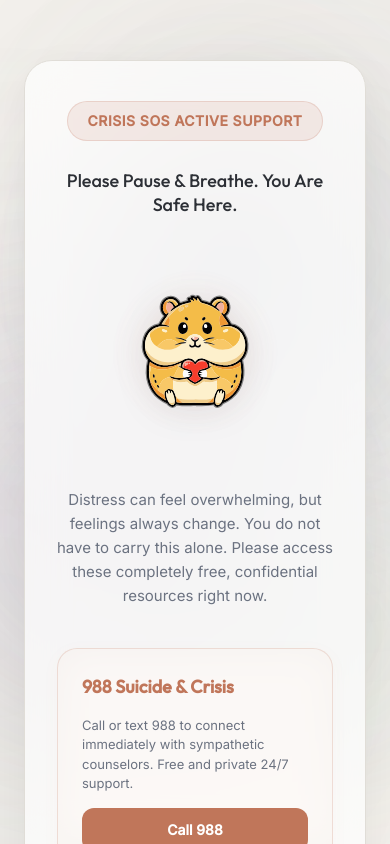
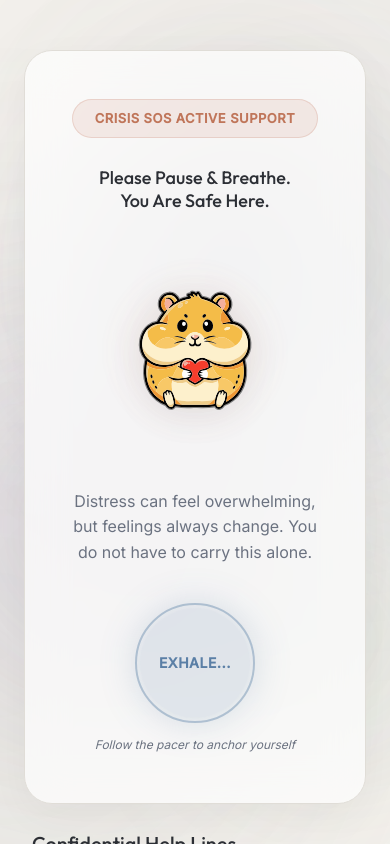
Before and after one commit to RishabhRai280/AI-Driven_Mental_Health_Support, a Next.js app in the folder client/: page /crisis-sos in a window 390 px wide. Built offline with nearby package versions, Linux system fonts and the light colour scheme; no server answers; sample sign-in values are in the browser's storage.

Commit message:
Redesign crisis SOS page to feature a responsive two-column widescreen layout with a live circular breathing pacer

```diff
--- a/client/src/app/(main)/crisis-sos/page.tsx
+++ b/client/src/app/(main)/crisis-sos/page.tsx
@@ -1,10 +1,19 @@
 "use client";
 
-import React from "react";
+import React, { useState, useEffect } from "react";
 import Link from "next/link";
 import Mascot from "../../components/Mascot";
 
 export default function CrisisSOSPage() {
+  const [breathText, setBreathText] = useState("Inhale...");
+
+  useEffect(() => {
+    const interval = setInterval(() => {
+      setBreathText((prev) => (prev === "Inhale..." ? "Exhale..." : "Inhale..."));
+    }, 4000);
+    return () => clearInterval(interval);
+  }, []);
+
   return (
     <div
       style={{
@@ -19,7 +28,7 @@ export default function CrisisSOSPage() {
         display: "flex",
         flexDirection: "column",
         alignItems: "center",
-        padding: "60px 24px",
+        padding: "50px 24px",
       }}
     >
       {/* Background glow spheres for soft visual relief */}
@@ -33,26 +42,34 @@ export default function CrisisSOSPage() {
       <div className="floating-bubble bubble-3" style={{ zIndex: 1 }} />
       <div className="floating-bubble bubble-4" style={{ zIndex: 1 }} />
 
-      {/* Central Calm Glassmorphic Container */}
+      {/* Main Grid Wrapper */}
       <div
-        className="glass-card"
+        className="sos-grid"
         style={{
           width: "100%",
-          maxWidth: "700px",
+          maxWidth: "1150px",
+          position: "relative",
+          zIndex: 10,
+          marginBottom: "40px",
+          animation: "fadeIn 0.5s ease-out",
+        }}
+      >
+        {/* LEFT COLUMN: Calm & Reassurance */}
+        <div
+          className="glass-card left-sos-card"
+          style={{
             display: "flex",
             flexDirection: "column",
             alignItems: "center",
-          gap: "28px",
-          padding: "40px 32px",
+            justifyContent: "center",
+            padding: "48px 40px",
             borderRadius: "28px",
-          boxShadow: "0 12px 40px rgba(0, 0, 0, 0.05)",
+            boxShadow: "0 12px 40px rgba(0, 0, 0, 0.04)",
             border: "1px solid var(--border-light)",
             background: "rgba(255, 255, 255, 0.72)",
             backdropFilter: "blur(20px)",
-          position: "relative",
-          zIndex: 10,
-          marginBottom: "40px",
-          animation: "fadeIn 0.4s ease-out",
+            gap: "28px",
+            textAlign: "center",
           }}
         >
           {/* Urgent header tag */}
@@ -61,9 +78,9 @@ export default function CrisisSOSPage() {
               backgroundColor: "rgba(192, 118, 90, 0.12)",
               border: "1px solid rgba(192, 118, 90, 0.2)",
               color: "var(--color-error)",
-            padding: "8px 20px",
+              padding: "8px 22px",
               borderRadius: "24px",
-            fontSize: "14px",
+              fontSize: "13px",
               fontWeight: "700",
               textTransform: "uppercase",
               letterSpacing: "0.5px",
@@ -74,15 +91,14 @@ export default function CrisisSOSPage() {
 
           <h1
             style={{
-            fontSize: "32px",
-            textAlign: "center",
+              fontSize: "36px",
               fontFamily: "var(--font-header)",
               color: "var(--text-primary)",
               lineHeight: "1.3",
               margin: 0,
             }}
           >
-          Please Pause & Breathe. You Are Safe Here.
+            Please Pause & Breathe.<br />You Are Safe Here.
           </h1>
 
           {/* Empathy Mascot with Pulse Glow */}
@@ -92,75 +108,139 @@ export default function CrisisSOSPage() {
               display: "flex",
               justifyContent: "center",
               alignItems: "center",
-            width: "200px",
-            height: "200px",
-            margin: "8px 0",
+              width: "220px",
+              height: "220px",
             }}
           >
             <div
               style={{
                 position: "absolute",
-              width: "160px",
-              height: "160px",
+                width: "180px",
+                height: "180px",
                 borderRadius: "50%",
                 background: "radial-gradient(circle, rgba(192, 118, 90, 0.25) 0%, rgba(192, 118, 90, 0) 70%)",
-              filter: "blur(10px)",
+                filter: "blur(12px)",
                 animation: "pulseMascotGlow 3s infinite ease-in-out",
               }}
             />
-          <Mascot pose="holding-heart" size={180} interactive={false} />
+            <Mascot pose="holding-heart" size={190} interactive={false} />
           </div>
 
-        {/* Calm reassuring disclaimer */}
           <p
             style={{
-            fontSize: "15px",
-            textAlign: "center",
+              fontSize: "16px",
               color: "var(--text-secondary)",
               lineHeight: "1.6",
-            maxWidth: "540px",
+              maxWidth: "480px",
               margin: 0,
             }}
           >
             Distress can feel overwhelming, but feelings always change. You do not
-          have to carry this alone. Please access these completely free,
-          confidential resources right now.
+            have to carry this alone.
           </p>
 
-        {/* Action Callout Box */}
+          {/* Interactive Grounding Breathing Widget */}
           <div
             style={{
-            display: "grid",
-            gridTemplateColumns: "1fr 1fr",
-            gap: "20px",
-            width: "100%",
-            marginTop: "12px",
+              marginTop: "10px",
+              display: "flex",
+              flexDirection: "column",
+              alignItems: "center",
+              gap: "12px",
             }}
-          className="helplines-grid"
           >
-          {/* Helpline 1 */}
             <div
-            className="glass-card"
+              className="breathing-circle-widget"
+              style={{
+                width: "120px",
+                height: "120px",
+                borderRadius: "50%",
+                border: "2px solid rgba(91, 127, 166, 0.4)",
+                display: "flex",
+                alignItems: "center",
+                justifyContent: "center",
+                position: "relative",
+              }}
+            >
+              <div
+                className="breathing-glow-ball"
+                style={{
+                  position: "absolute",
+                  width: "100px",
+                  height: "100px",
+                  borderRadius: "50%",
+                  backgroundColor: "rgba(91, 127, 166, 0.1)",
+                  animation: "breatheCycle 8s infinite ease-in-out",
+                }}
+              />
+              <span
+                style={{
+                  fontSize: "14px",
+                  fontWeight: "700",
+                  color: "var(--color-primary)",
+                  zIndex: 2,
+                  textTransform: "uppercase",
+                  letterSpacing: "0.5px",
+                }}
+              >
+                {breathText}
+              </span>
+            </div>
+            <span style={{ fontSize: "12px", color: "var(--text-secondary)", fontStyle: "italic" }}>
+              Follow the pacer to anchor yourself
+            </span>
+          </div>
+        </div>
+
+        {/* RIGHT COLUMN: Resources & Actions */}
+        <div
+          style={{
+            display: "flex",
+            flexDirection: "column",
+            gap: "24px",
+          }}
+        >
+          {/* Section title */}
+          <div style={{ paddingLeft: "8px" }}>
+            <h2
+              style={{
+                fontSize: "20px",
+                fontFamily: "var(--font-header)",
+                color: "var(--text-primary)",
+                margin: "0 0 4px 0",
+              }}
+            >
+              Confidential Help Lines
+            </h2>
+            <p style={{ fontSize: "14px", color: "var(--text-secondary)", margin: 0 }}>
+              Access completely free and secure support 24/7.
+            </p>
+          </div>
+
+          {/* Helplines layout (Stacked) */}
+          <div
+            style={{
+              display: "flex",
+              flexDirection: "column",
+              gap: "18px",
+            }}
+          >
+            {/* Helpline 1: 988 */}
+            <div
+              className="glass-card helpline-card"
               style={{
                 padding: "24px",
                 display: "flex",
                 flexDirection: "column",
-              gap: "14px",
+                gap: "12px",
                 border: "1px solid rgba(192, 118, 90, 0.2)",
-              backgroundColor: "rgba(192, 118, 90, 0.04)",
+                backgroundColor: "rgba(192, 118, 90, 0.03)",
                 borderRadius: "20px",
-              boxShadow: "0 4px 20px rgba(192, 118, 90, 0.03)",
+                boxShadow: "0 4px 20px rgba(192, 118, 90, 0.02)",
                 transition: "transform 0.25s ease, box-shadow 0.25s ease",
               }}
-            onMouseEnter={(e) => {
-              e.currentTarget.style.transform = "translateY(-4px)";
-              e.currentTarget.style.boxShadow = "0 8px 30px rgba(192, 118, 90, 0.1)";
-            }}
-            onMouseLeave={(e) => {
-              e.currentTarget.style.transform = "none";
-              e.currentTarget.style.boxShadow = "0 4px 20px rgba(192, 118, 90, 0.03)";
-            }}
             >
+              <div style={{ display: "flex", justifyContent: "space-between", alignItems: "center" }}>
                 <h3
                   style={{
                     fontSize: "18px",
@@ -169,19 +249,21 @@ export default function CrisisSOSPage() {
                     margin: 0,
                   }}
                 >
-              988 Suicide & Crisis
+                  988 Suicide & Crisis Lifeline
                 </h3>
+                <span style={{ fontSize: "11px", fontWeight: "700", textTransform: "uppercase", backgroundColor: "rgba(192, 118, 90, 0.12)", color: "var(--color-error)", padding: "4px 10px", borderRadius: "12px" }}>
+                  Call / Text
+                </span>
+              </div>
               <p
                 style={{
-                fontSize: "13px",
+                  fontSize: "13.5px",
                   color: "var(--text-secondary)",
                   lineHeight: "1.5",
                   margin: 0,
-                flex: 1,
                 }}
               >
-              Call or text 988 to connect immediately with sympathetic
-              counselors. Free and private 24/7 support.
+                Call or text 988 to connect immediately with a trained crisis counselor. Free, confidential, and available 24/7.
               </p>
               <a
                 href="tel:988"
@@ -197,35 +279,29 @@ export default function CrisisSOSPage() {
                   borderRadius: "12px",
                   fontWeight: "600",
                   textDecoration: "none",
+                  transition: "filter 0.2s ease, transform 0.1s ease",
                 }}
               >
-              Call 988
+                Call 988 Now
               </a>
             </div>
 
-          {/* Helpline 2 */}
+            {/* Helpline 2: Crisis Text Line */}
             <div
-            className="glass-card"
+              className="glass-card helpline-card"
               style={{
                 padding: "24px",
                 display: "flex",
                 flexDirection: "column",
-              gap: "14px",
+                gap: "12px",
                 border: "1px solid rgba(91, 127, 166, 0.2)",
-              backgroundColor: "rgba(91, 127, 166, 0.04)",
+                backgroundColor: "rgba(91, 127, 166, 0.03)",
                 borderRadius: "20px",
-              boxShadow: "0 4px 20px rgba(91, 127, 166, 0.03)",
+                boxShadow: "0 4px 20px rgba(91, 127, 166, 0.02)",
                 transition: "transform 0.25s ease, box-shadow 0.25s ease",
               }}
-            onMouseEnter={(e) => {
-              e.currentTarget.style.transform = "translateY(-4px)";
-              e.currentTarget.style.boxShadow = "0 8px 30px rgba(91, 127, 166, 0.1)";
-            }}
-            onMouseLeave={(e) => {
-              e.currentTarget.style.transform = "none";
-              e.currentTarget.style.boxShadow = "0 4px 20px rgba(91, 127, 166, 0.03)";
-            }}
             >
+              <div style={{ display: "flex", justifyContent: "space-between", alignItems: "center" }}>
                 <h3
                   style={{
                     fontSize: "18px",
@@ -236,17 +312,19 @@ export default function CrisisSOSPage() {
                 >
                   Crisis Text Line
                 </h3>
+                <span style={{ fontSize: "11px", fontWeight: "700", textTransform: "uppercase", backgroundColor: "rgba(91, 127, 166, 0.12)", color: "var(--color-primary)", padding: "4px 10px", borderRadius: "12px" }}>
+                  SMS Text
+                </span>
+              </div>
               <p
                 style={{
-                fontSize: "13px",
+                  fontSize: "13.5px",
                   color: "var(--text-secondary)",
                   lineHeight: "1.5",
                   margin: 0,
-                flex: 1,
                 }}
               >
-              Text HOME to 741741 to chat silently with a dedicated crisis
-              responder in absolute privacy.
+                Text HOME to 741741 to connect with a crisis counselor over silent, secure text message. Available 24/7.
               </p>
               <a
                 href="sms:741741?&body=HOME"
@@ -262,6 +340,7 @@ export default function CrisisSOSPage() {
                   borderRadius: "12px",
                   fontWeight: "600",
                   textDecoration: "none",
+                  transition: "filter 0.2s ease, transform 0.1s ease",
                 }}
               >
                 Text HOME to 741741
@@ -375,13 +454,12 @@ export default function CrisisSOSPage() {
             </div>
           </div>
 
-        {/* Breathing Practice & Exit action links */}
+          {/* Action Links */}
           <div
             style={{
               display: "flex",
               gap: "16px",
               width: "100%",
-            marginTop: "12px",
             }}
             className="sos-action-buttons"
           >
@@ -424,8 +502,14 @@ export default function CrisisSOSPage() {
             </Link>
           </div>
         </div>
+      </div>
 
       <style jsx global>{`
+        .sos-grid {
+          display: grid;
+          grid-template-columns: 1.1fr 1fr;
+          gap: 32px;
+        }
         @keyframes pulseMascotGlow {
           0% {
             transform: scale(0.95);
@@ -440,6 +524,32 @@ export default function CrisisSOSPage() {
             opacity: 0.6;
           }
         }
+        @keyframes breatheCycle {
+          0% {
+            transform: scale(0.85);
+            box-shadow: 0 0 20px rgba(91, 127, 166, 0.15);
+            background-color: rgba(91, 127, 166, 0.05);
+          }
+          50% {
+            transform: scale(1.2);
+            box-shadow: 0 0 45px rgba(91, 127, 166, 0.35);
+            background-color: rgba(91, 127, 166, 0.18);
+          }
+          100% {
+            transform: scale(0.85);
+            box-shadow: 0 0 20px rgba(91, 127, 166, 0.15);
+            background-color: rgba(91, 127, 166, 0.05);
+          }
+        }
+        .helpline-card:hover {
+          transform: translateY(-4px);
+        }
+        .helpline-card:hover:nth-child(1) {
+          box-shadow: 0 8px 30px rgba(192, 118, 90, 0.1) !important;
+        }
+        .helpline-card:hover:nth-child(2) {
+          box-shadow: 0 8px 30px rgba(91, 127, 166, 0.1) !important;
+        }
         .contact-call-btn:hover {
           background-color: rgba(90, 148, 117, 0.16) !important;
           transform: scale(1.03);
@@ -447,9 +557,10 @@ export default function CrisisSOSPage() {
         .contact-call-btn:active {
           transform: scale(0.98);
         }
-        @media (max-width: 600px) {
-          .helplines-grid {
+        @media (max-width: 960px) {
+          .sos-grid {
             grid-template-columns: 1fr !important;
+            gap: 24px;
           }
           .sos-action-buttons {
             flex-direction: column !important;
```
Lines whose indentation alone changed are shown as unchanged.
